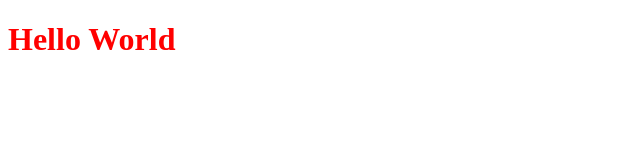
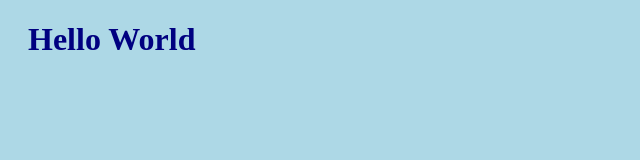
Before and after one commit to joeban1/learnding, a plain HTML site: page index.html in a window 1280 px wide. Shown: the whole page, without its empty margins (0-640 px from the left). Drawn offline with Linux system fonts and the light colour scheme.

Commit message:
Update style.css

```diff
--- a/style.css
+++ b/style.css
@@ -1,15 +1,8 @@
-<style>
-    .red-text {
-      color: red;
-    }
+body {
+  background-color: lightblue;
+}
 
-    h1 {
-      font-family: Lobster;
-      color: red;
-    }
-
-    p {
-      font-size: 16px;
-      font-family: monospace;
-    }
-</style>
+h1 {
+  color: navy;
+  margin-left: 20px;
+}
```
